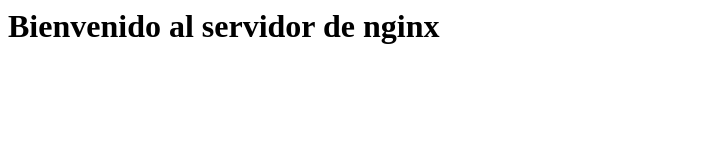
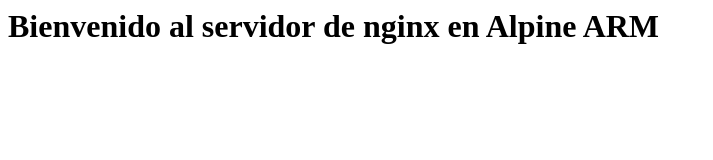
Before and after one commit to IkariMeister/rpi-poweserver, a plain HTML site: page commons/nginx/index.html in a window 1280 px wide. Shown: the whole page, without its empty margins (0-713 px from the left). Drawn offline with Linux system fonts and the light colour scheme.

Commit message:
nginx image for ARM
Dockerfile modified to build an nginx image from alpine ARM
Dockerfile for jenkins added but not ARM

```diff
--- a/commons/nginx/index.html
+++ b/commons/nginx/index.html
@@ -1,5 +1,5 @@
 <HTML>
 	<BODY>
-		<H1>Bienvenido al servidor de nginx</H1>
+		<H1>Bienvenido al servidor de nginx en Alpine ARM</H1>
 	</BODY>
 </HTML>
```
Also changed, not shown: 3 other files.
